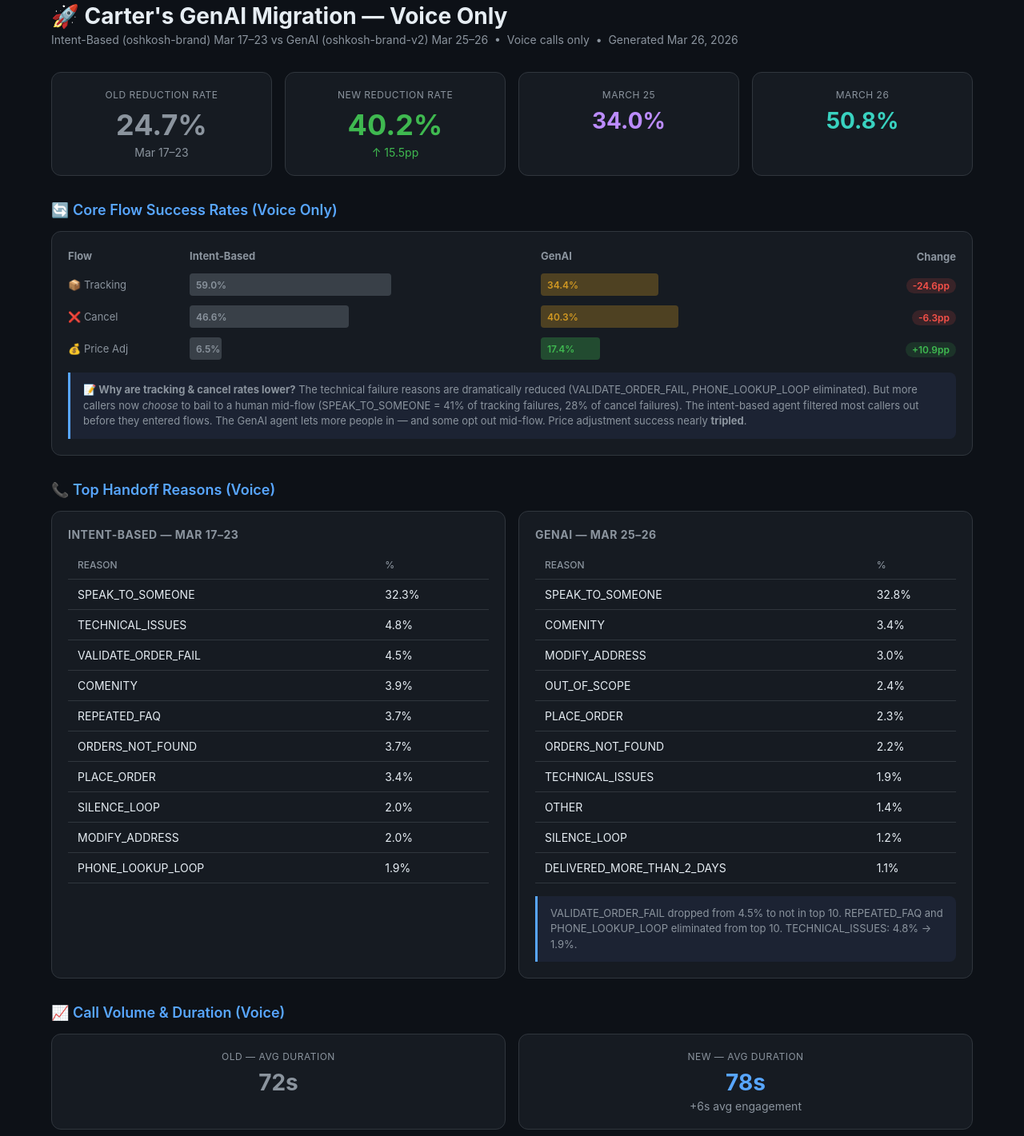
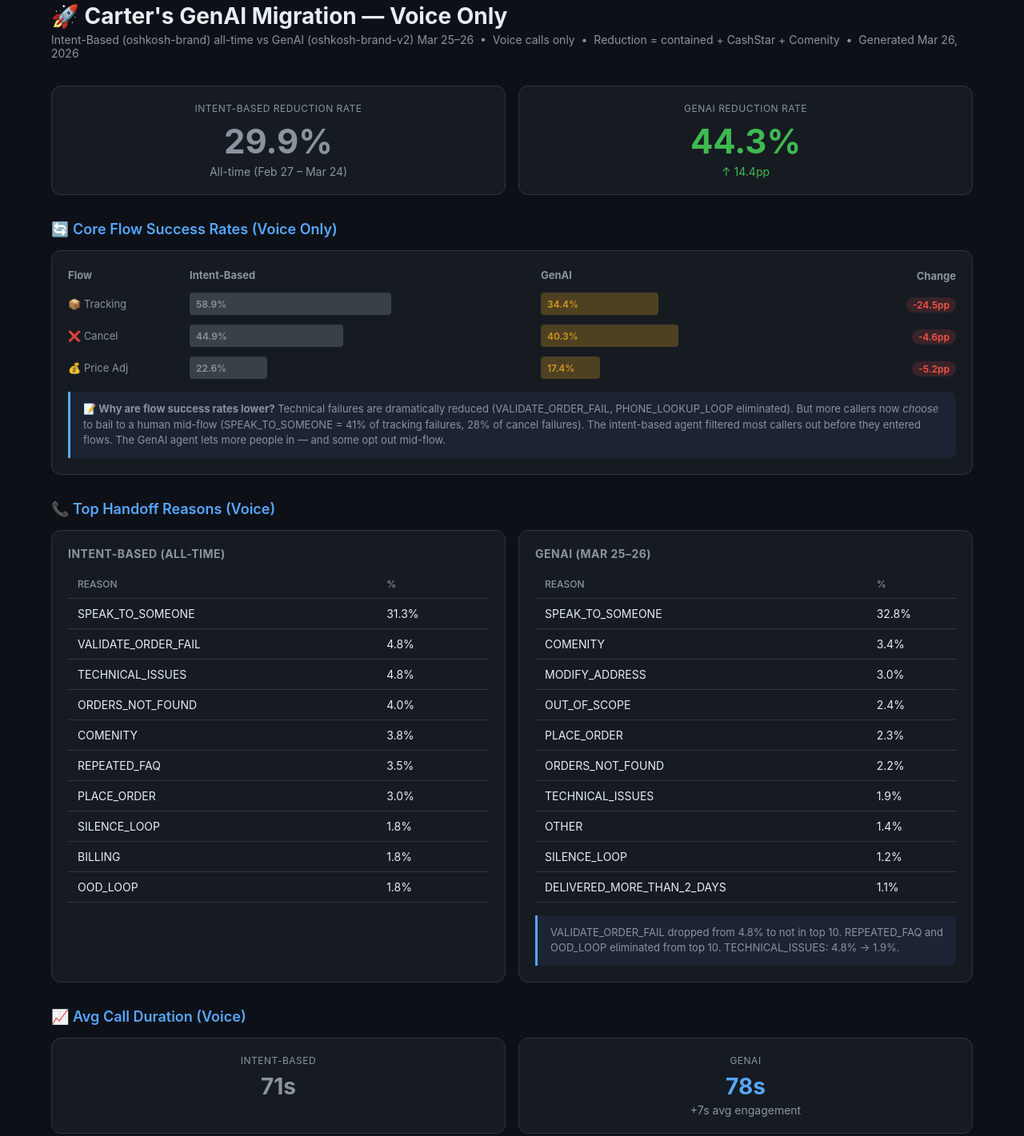
Before and after one commit to oshoulson/carters-genai-dashboard, a website: page dashboard.html in a window 1280 px wide. Shown: the part 21-1442 px from the top of the page at 80% size. Drawn offline with Linux system fonts and the light colour scheme.

Commit message:
v9: all-time intent-based data, updated reduction def (contained+cashstar+comenity), no daily breakdown

```diff
--- a/dashboard.html
+++ b/dashboard.html
@@ -10,10 +10,10 @@
   body{font-family:-apple-system,BlinkMacSystemFont,'Segoe UI',sans-serif;background:var(--bg);color:var(--text);padding:24px;max-width:1200px;margin:0 auto}
   h1{font-size:28px;font-weight:700;margin-bottom:4px}
   .subtitle{color:var(--muted);margin-bottom:32px;font-size:14px}
-  .hero{display:grid;grid-template-columns:repeat(auto-fit,minmax(200px,1fr));gap:16px;margin-bottom:32px}
+  .hero{display:grid;grid-template-columns:repeat(auto-fit,minmax(250px,1fr));gap:16px;margin-bottom:32px}
   .hero-card{background:var(--surface);border:1px solid var(--border);border-radius:12px;padding:20px;text-align:center}
   .hero-card .label{color:var(--muted);font-size:12px;text-transform:uppercase;letter-spacing:.5px;margin-bottom:8px}
-  .hero-card .value{font-size:36px;font-weight:700}
+  .hero-card .value{font-size:42px;font-weight:700}
   .hero-card .change{font-size:14px;margin-top:4px}
   .up{color:var(--green)}.down{color:var(--red)}.neutral{color:var(--muted)}
   .section{margin-bottom:32px}
@@ -40,28 +40,18 @@
 <body>
 
 <h1>🚀 Carter's GenAI Migration — Voice Only</h1>
-<p class="subtitle">Intent-Based (oshkosh-brand) Mar 17–23 vs GenAI (oshkosh-brand-v2) Mar 25–26 &nbsp;•&nbsp; Voice calls only &nbsp;•&nbsp; Generated Mar 26, 2026</p>
+<p class="subtitle">Intent-Based (oshkosh-brand) all-time vs GenAI (oshkosh-brand-v2) Mar 25–26 &nbsp;•&nbsp; Voice calls only &nbsp;•&nbsp; Reduction = contained + CashStar + Comenity &nbsp;•&nbsp; Generated Mar 26, 2026</p>
 
 <div class="hero">
   <div class="hero-card">
-    <div class="label">Old Reduction Rate</div>
-    <div class="value neutral">24.7%</div>
-    <div class="change neutral">Mar 17–23</div>
+    <div class="label">Intent-Based Reduction Rate</div>
+    <div class="value neutral">29.9%</div>
+    <div class="change neutral">All-time (Feb 27 – Mar 24)</div>
   </div>
   <div class="hero-card">
-    <div class="label">New Reduction Rate</div>
-    <div class="value up">40.2%</div>
-    <div class="change up">↑ 15.5pp</div>
-  </div>
-  <div class="hero-card">
-    <div class="label">March 25</div>
-    <div class="value" style="font-size:28px;color:var(--purple)">34.0%</div>
-    <div class="change neutral">&nbsp;</div>
-  </div>
-  <div class="hero-card">
-    <div class="label">March 26</div>
-    <div class="value" style="font-size:28px;color:var(--cyan)">50.8%</div>
-    <div class="change neutral">&nbsp;</div>
+    <div class="label">GenAI Reduction Rate</div>
+    <div class="value up">44.3%</div>
+    <div class="change up">↑ 14.4pp</div>
   </div>
 </div>
 
@@ -77,29 +67,28 @@
     </div>
     <div class="comparison-row">
       <div class="metric-name">📦 Tracking</div>
-      <div class="bar-container"><div class="bar bar-old" style="width:59%">59.0%</div></div>
+      <div class="bar-container"><div class="bar bar-old" style="width:58.9%">58.9%</div></div>
       <div class="bar-container"><div class="bar" style="width:34.4%;background:rgba(210,153,34,.3);color:var(--orange)">34.4%</div></div>
-      <div style="width:80px;text-align:right"><span class="badge badge-red">-24.6pp</span></div>
+      <div style="width:80px;text-align:right"><span class="badge badge-red">-24.5pp</span></div>
     </div>
     <div class="comparison-row">
       <div class="metric-name">❌ Cancel</div>
-      <div class="bar-container"><div class="bar bar-old" style="width:46.6%">46.6%</div></div>
+      <div class="bar-container"><div class="bar bar-old" style="width:44.9%">44.9%</div></div>
       <div class="bar-container"><div class="bar" style="width:40.3%;background:rgba(210,153,34,.3);color:var(--orange)">40.3%</div></div>
-      <div style="width:80px;text-align:right"><span class="badge badge-red">-6.3pp</span></div>
+      <div style="width:80px;text-align:right"><span class="badge badge-red">-4.6pp</span></div>
     </div>
     <div class="comparison-row">
       <div class="metric-name">💰 Price Adj</div>
-      <div class="bar-container"><div class="bar bar-old" style="width:6.5%">6.5%</div></div>
-      <div class="bar-container"><div class="bar bar-new" style="width:17.4%">17.4%</div></div>
-      <div style="width:80px;text-align:right"><span class="badge badge-green">+10.9pp</span></div>
+      <div class="bar-container"><div class="bar bar-old" style="width:22.6%">22.6%</div></div>
+      <div class="bar-container"><div class="bar" style="width:17.4%;background:rgba(210,153,34,.3);color:var(--orange)">17.4%</div></div>
+      <div style="width:80px;text-align:right"><span class="badge badge-red">-5.2pp</span></div>
     </div>
 
     <div class="note">
-      <strong>📝 Why are tracking &amp; cancel rates lower?</strong> The technical failure reasons are dramatically reduced
+      <strong>📝 Why are flow success rates lower?</strong> Technical failures are dramatically reduced
       (VALIDATE_ORDER_FAIL, PHONE_LOOKUP_LOOP eliminated). But more callers now <em>choose</em> to bail to a human mid-flow
       (SPEAK_TO_SOMEONE = 41% of tracking failures, 28% of cancel failures). The intent-based agent filtered most callers out
       before they entered flows. The GenAI agent lets more people in — and some opt out mid-flow.
-      Price adjustment success nearly <strong>tripled</strong>.
     </div>
   </div>
 </div>
@@ -109,23 +98,23 @@
   <h2>📞 Top Handoff Reasons (Voice)</h2>
   <div class="grid-2">
     <div class="card">
-      <h3>Intent-Based — Mar 17–23</h3>
+      <h3>Intent-Based (all-time)</h3>
       <table>
         <tr><th>Reason</th><th>%</th></tr>
-        <tr><td>SPEAK_TO_SOMEONE</td><td>32.3%</td></tr>
+        <tr><td>SPEAK_TO_SOMEONE</td><td>31.3%</td></tr>
+        <tr><td>VALIDATE_ORDER_FAIL</td><td>4.8%</td></tr>
         <tr><td>TECHNICAL_ISSUES</td><td>4.8%</td></tr>
-        <tr><td>VALIDATE_ORDER_FAIL</td><td>4.5%</td></tr>
-        <tr><td>COMENITY</td><td>3.9%</td></tr>
-        <tr><td>REPEATED_FAQ</td><td>3.7%</td></tr>
-        <tr><td>ORDERS_NOT_FOUND</td><td>3.7%</td></tr>
-        <tr><td>PLACE_ORDER</td><td>3.4%</td></tr>
-        <tr><td>SILENCE_LOOP</td><td>2.0%</td></tr>
-        <tr><td>MODIFY_ADDRESS</td><td>2.0%</td></tr>
-        <tr><td>PHONE_LOOKUP_LOOP</td><td>1.9%</td></tr>
+        <tr><td>ORDERS_NOT_FOUND</td><td>4.0%</td></tr>
+        <tr><td>COMENITY</td><td>3.8%</td></tr>
+        <tr><td>REPEATED_FAQ</td><td>3.5%</td></tr>
+        <tr><td>PLACE_ORDER</td><td>3.0%</td></tr>
+        <tr><td>SILENCE_LOOP</td><td>1.8%</td></tr>
+        <tr><td>BILLING</td><td>1.8%</td></tr>
+        <tr><td>OOD_LOOP</td><td>1.8%</td></tr>
       </table>
     </div>
     <div class="card">
-      <h3>GenAI — Mar 25–26</h3>
+      <h3>GenAI (Mar 25–26)</h3>
       <table>
         <tr><th>Reason</th><th>%</th></tr>
         <tr><td>SPEAK_TO_SOMEONE</td><td>32.8%</td></tr>
@@ -140,27 +129,27 @@
         <tr><td>DELIVERED_MORE_THAN_2_DAYS</td><td>1.1%</td></tr>
       </table>
       <div class="note">
-        VALIDATE_ORDER_FAIL dropped from 4.5% to not in top 10.
-        REPEATED_FAQ and PHONE_LOOKUP_LOOP eliminated from top 10.
+        VALIDATE_ORDER_FAIL dropped from 4.8% to not in top 10.
+        REPEATED_FAQ and OOD_LOOP eliminated from top 10.
         TECHNICAL_ISSUES: 4.8% → 1.9%.
       </div>
     </div>
   </div>
 </div>
 
-<!-- Volume -->
+<!-- Duration -->
 <div class="section">
-  <h2>📈 Call Volume & Duration (Voice)</h2>
+  <h2>📈 Avg Call Duration (Voice)</h2>
   <div class="hero" style="grid-template-columns:repeat(auto-fit,minmax(180px,1fr))">
     <div class="hero-card">
-      <div class="label">Old — Avg Duration</div>
-      <div class="value" style="color:var(--muted);font-size:28px">72s</div>
+      <div class="label">Intent-Based</div>
+      <div class="value" style="color:var(--muted);font-size:28px">71s</div>
       <div class="change neutral">&nbsp;</div>
     </div>
     <div class="hero-card">
-      <div class="label">New — Avg Duration</div>
+      <div class="label">GenAI</div>
       <div class="value" style="color:var(--blue);font-size:28px">78s</div>
-      <div class="change neutral">+6s avg engagement</div>
+      <div class="change neutral">+7s avg engagement</div>
     </div>
   </div>
 </div>
```
Also changed, not shown: index.html (+36 -47 lines).
